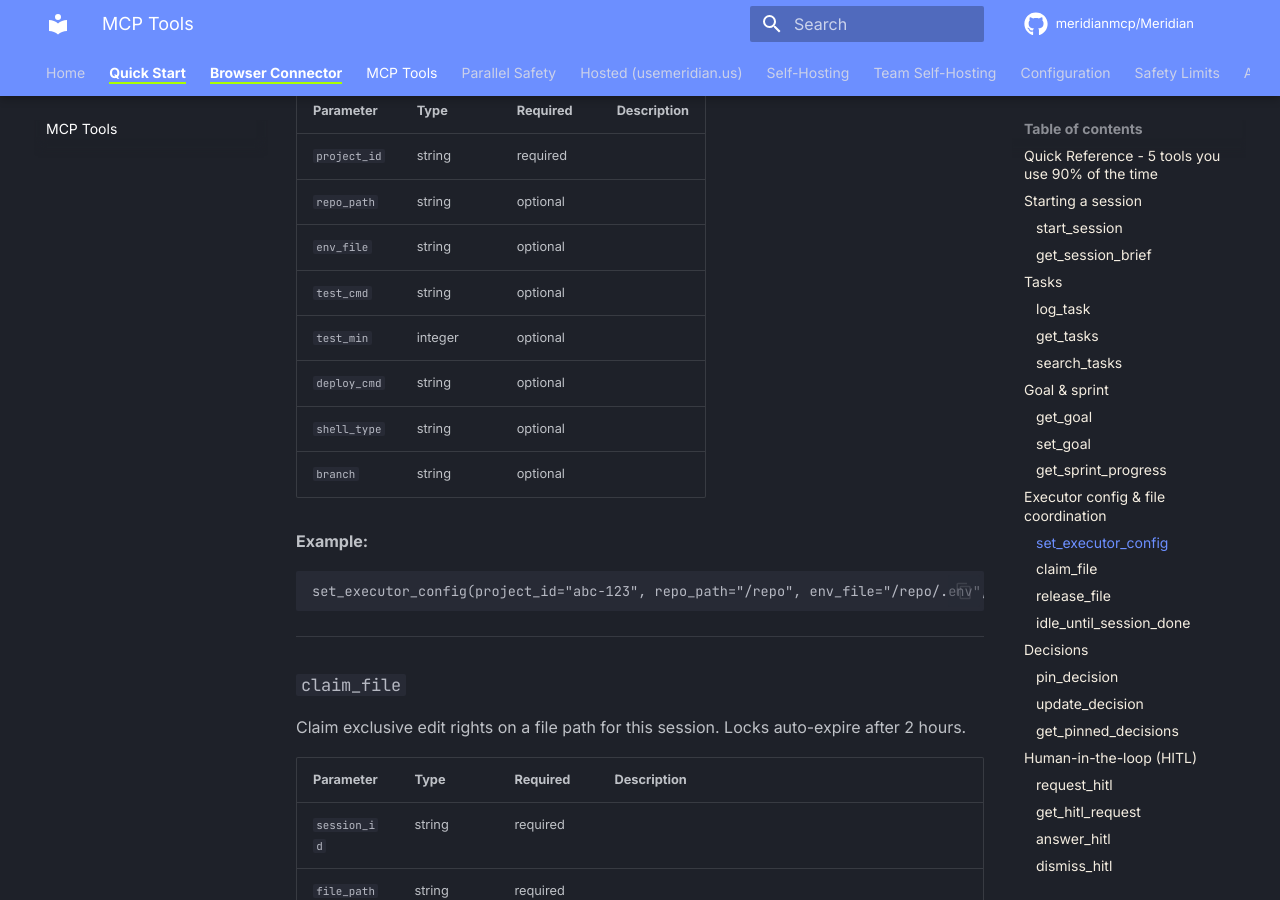
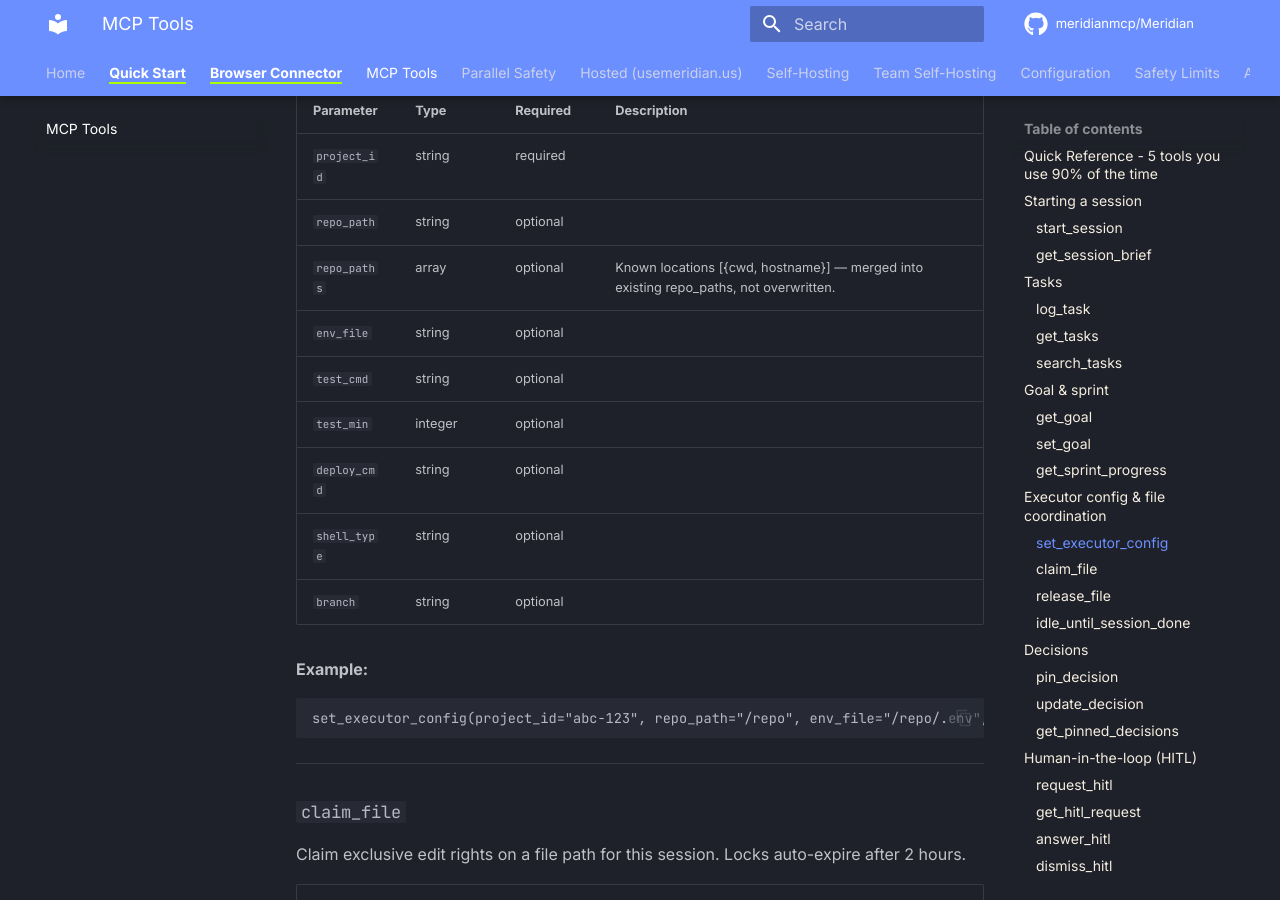
Before and after one commit to meridianmcp/Meridian, an MkDocs documentation site: the page built from docs/mcp-tools.md, in a window 1280 px wide and 900 px high, scrolled down 5696 px. Built offline with MkDocs 1.6.1 and Material for MkDocs 9.7.7, drawn with Linux system fonts in a browser that asks for light colours; comment, search, counter and statistics services are not loaded.

Commit message:
docs(mcp): regenerate mcp-tools.md for set_executor_config repo_paths param
Keeps docs/mcp-tools.md in sync with _MCP_TOOLS_LIST (test_docs_mcp_tools_matches_live_tool_doc)
after adding the repo_paths parameter to set_executor_config.

Co-Authored-By: Claude Opus 4.8 <noreply@anthropic.com>

```diff
--- a/docs/mcp-tools.md
+++ b/docs/mcp-tools.md
@@ -177,6 +177,7 @@ Store project-level executor defaults so worker sessions start with repo path, e
 |-----------|------|----------|-------------|
 | `project_id` | string | required |  |
 | `repo_path` | string | optional |  |
+| `repo_paths` | array | optional | Known locations [{cwd, hostname}] — merged into existing repo_paths, not overwritten. |
 | `env_file` | string | optional |  |
 | `test_cmd` | string | optional |  |
 | `test_min` | integer | optional |  |
```
